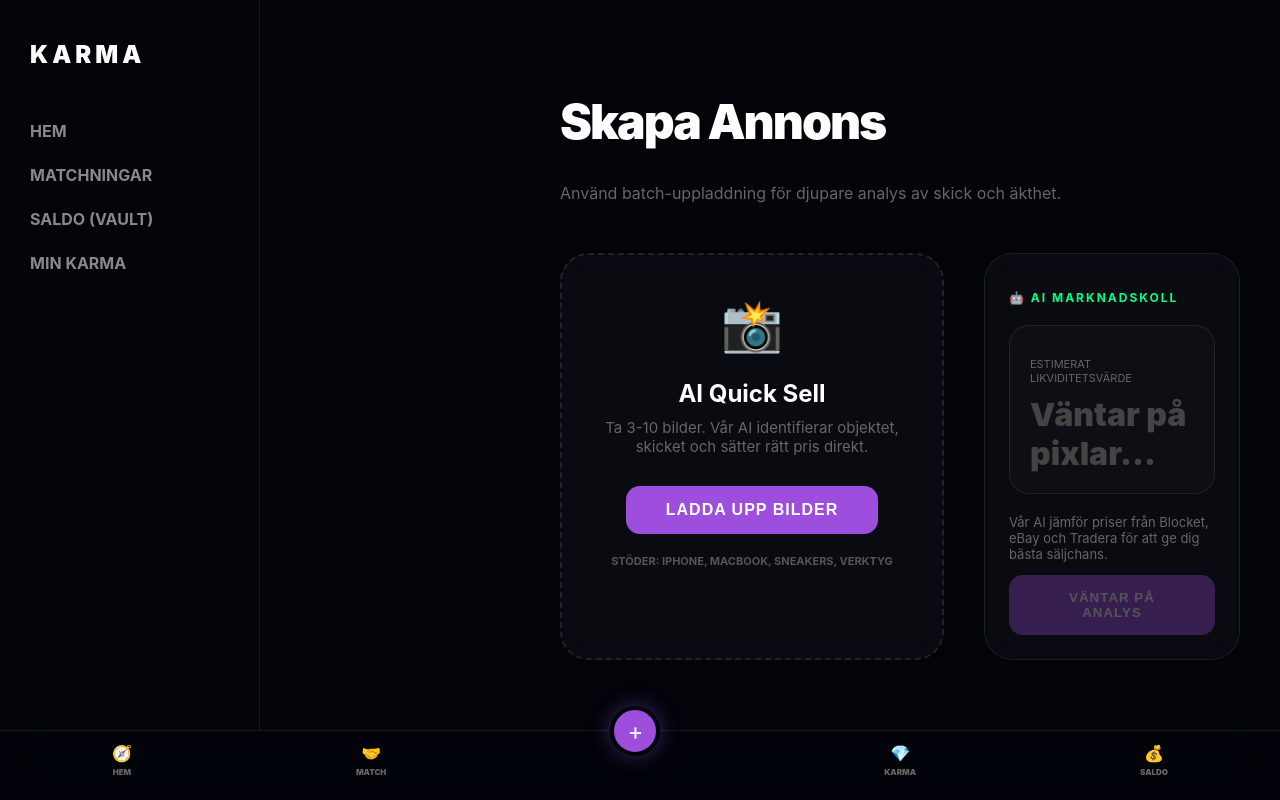
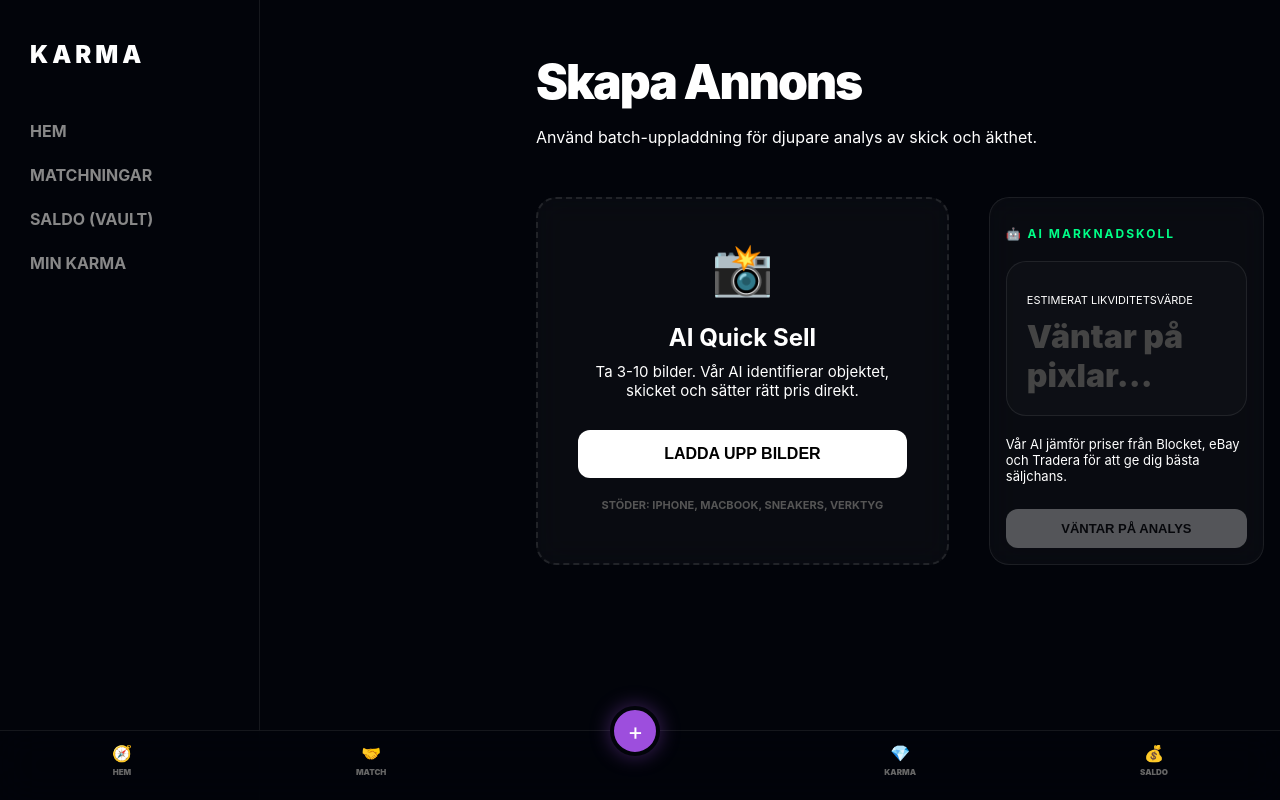
Before and after one commit to gascheckking/marketbeg-appGem, a Next.js app: page /sell in a window 1280 px wide. Built offline with nearby package versions, Linux system fonts and the light colour scheme.

Commit message:
Update globals.css

```diff
--- a/app/globals.css
+++ b/app/globals.css
@@ -8,7 +8,6 @@
   --muted: #666;
 }
 
-/* Grundinställningar för att förhindra zoom-buggar */
 * {
   box-sizing: border-box;
   -webkit-tap-highlight-color: transparent;
@@ -17,7 +16,7 @@
 html, body {
   width: 100%;
   max-width: 100vw;
-  overflow-x: hidden; /* Förhindrar horisontell scroll helt */
+  overflow-x: hidden;
   margin: 0;
   padding: 0;
   background: var(--bg-deep);
@@ -27,95 +26,97 @@ html, body {
 }
 
 body {
+  /* Subtil glöd i bakgrunden som inte stör innehållet */
   background-image:
-    radial-gradient(circle at 50% -20%, rgba(157, 78, 221, 0.15), transparent),
-    radial-gradient(circle at 0% 100%, rgba(0, 255, 136, 0.05), transparent);
+    radial-gradient(circle at 50% -20%, rgba(157, 78, 221, 0.1), transparent),
+    radial-gradient(circle at 0% 100%, rgba(0, 255, 136, 0.03), transparent);
 }
 
-/* Sid-behållare */
+/* --- KARMA STEPPER (Fixar raden i profilen) --- */
+.karma-stepper {
+  display: flex;
+  justify-content: space-between;
+  padding: 12px 5px;
+  border-bottom: 1px solid var(--border);
+  margin-bottom: 25px;
+  gap: 8px;
+}
+
+.step-item {
+  font-size: 9px;
+  font-weight: 900;
+  letter-spacing: 0.5px;
+  color: var(--muted);
+  text-transform: uppercase;
+  transition: all 0.3s ease;
+}
+
+.step-item.active {
+  color: var(--neon-purple);
+  text-shadow: 0 0 8px rgba(157, 78, 221, 0.5);
+}
+
+/* --- TYPOGRAFI (Amazon-effektivitet men Karma-stil) --- */
+h1 {
+  font-size: clamp(1.8rem, 8vw, 2.8rem); /* Något mindre för att spara plats */
+  font-weight: 900;
+  letter-spacing: -1.5px;
+  margin-bottom: 0.5rem;
+}
+
+h2 {
+  font-size: 1.2rem;
+  font-weight: 800;
+  letter-spacing: -0.5px;
+}
+
+/* --- SID-BEHÅLLARE (Tajtad för mobil) --- */
 .page-wrapper {
-  padding: 40px 20px; /* Optimerat för mobil */
+  padding: 20px 16px; /* Mindre padding = mer plats för prylar */
   width: 100%;
   max-width: 1200px;
   margin: 0 auto;
-  min-height: calc(100vh - 75px); /* Tar höjd för mobila nav-baren */
+  min-height: calc(100vh - 80px);
 }
 
-/* Desktop-justering */
-@media (min-width: 1025px) {
-  .page-wrapper {
-    padding: 60px 40px;
-  }
-}
-
-/* Kort & Designelement */
+/* --- GLASS CARDS (Inspirerade av Vinted men i dark mode) --- */
 .glass-card {
   background: var(--glass);
   backdrop-filter: blur(15px);
   -webkit-backdrop-filter: blur(15px);
   border: 1px solid var(--border);
-  border-radius: 28px;
-  padding: 24px;
-  transition: all 0.3s ease;
+  border-radius: 20px; /* Något stramare hörn för modernare look */
+  padding: 16px; /* Mer kompakt */
+  transition: all 0.2s ease;
 }
 
-.glass-card:hover {
-  border-color: rgba(255, 255, 255, 0.15);
-  background: rgba(255, 255, 255, 0.05);
+/* Grid för flödet (Liknande Marketplace/Vinted) */
+.product-grid {
+  display: grid;
+  grid-template-columns: repeat(2, 1fr); /* Alltid 2 i bredd på mobil */
+  gap: 12px;
 }
 
-.primary-btn {
-  background: var(--neon-purple);
-  color: white;
-  border: none;
-  padding: 15px 30px;
-  border-radius: 14px;
-  font-weight: 900;
-  text-transform: uppercase;
-  letter-spacing: 1px;
-  cursor: pointer;
-  transition: transform 0.2s, filter 0.2s;
+@media (min-width: 1025px) {
+  .product-grid {
+    grid-template-columns: repeat(4, 1fr);
+  }
 }
 
-.primary-btn:hover {
-  transform: translateY(-2px);
-  filter: brightness(1.1);
-}
-
-.muted {
-  color: var(--muted);
-}
-
-/* Navigerings-items */
-.nav-item {
-  padding: 15px 20px;
-  color: #888;
+/* Knappar */
+.primary-btn {
+  background: #fff; /* Vit knapp mot svart bakgrund poppar bäst */
+  color: #000;
+  border: none;
+  padding: 12px 20px;
+  border-radius: 12px;
+  font-weight: 800;
+  font-size: 13px;
+  text-transform: uppercase;
   cursor: pointer;
-  font-weight: 700;
-  font-size: 14px;
-  transition: 0.2s;
-  display: flex;
-  align-items: center;
-  gap: 15px;
-  border-radius: 14px;
-  margin-bottom: 5px;
-}
-
-.nav-item:hover, .nav-item.active {
-  background: rgba(255, 255, 255, 0.05);
-  color: #fff;
-}
-
-.nav-item.active {
-  background: rgba(157, 78, 221, 0.1);
-}
-
-/* Utils */
-.mobile-only { display: none; }
-@media (max-width: 768px) {
-  .mobile-only { display: block; }
+  width: 100%; /* Alltid full bredd i kort */
 }
 
 ::-webkit-scrollbar {
-  display: none; /* Dölj scrollbar för en "app-känsla" */
+  display: none;
 }
```
